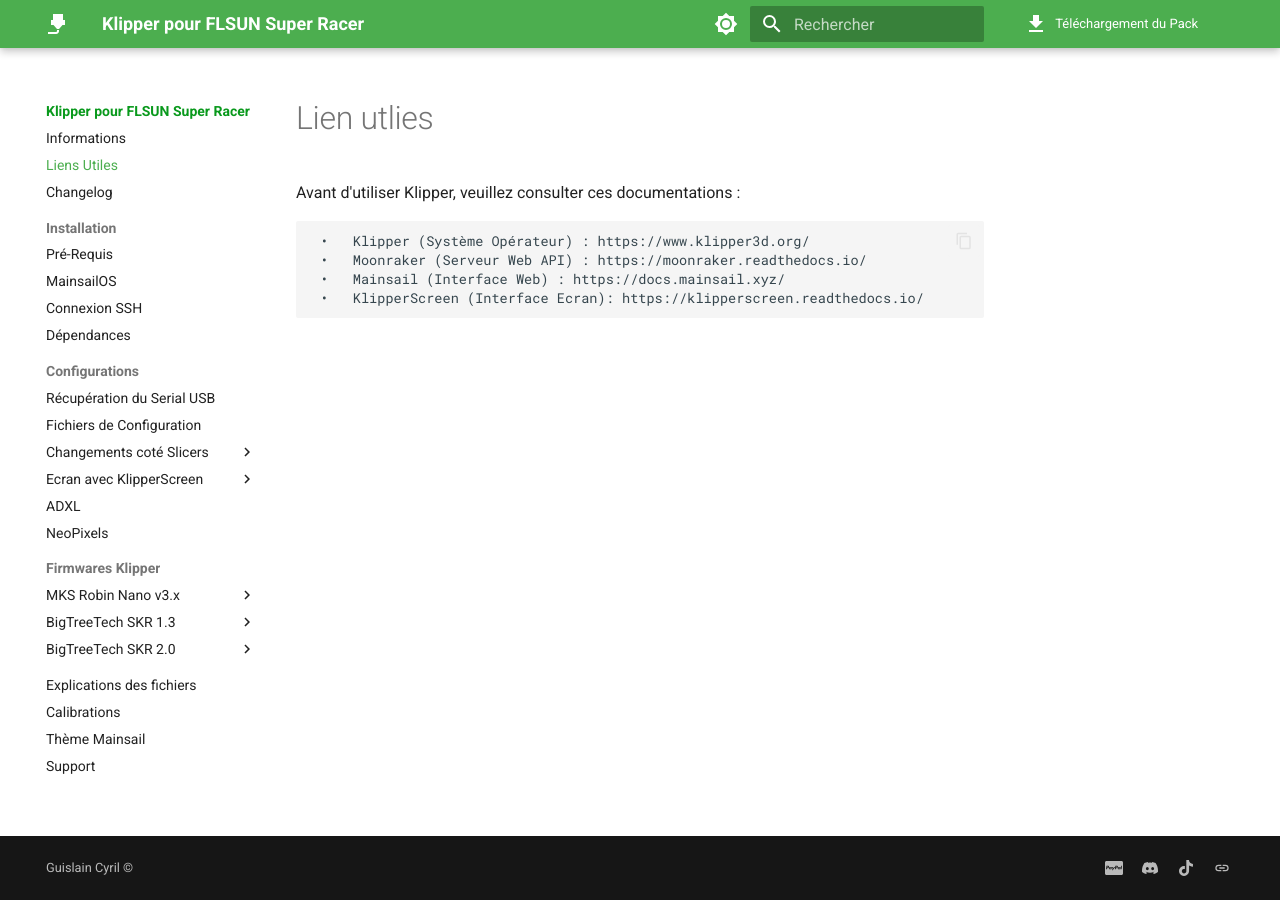
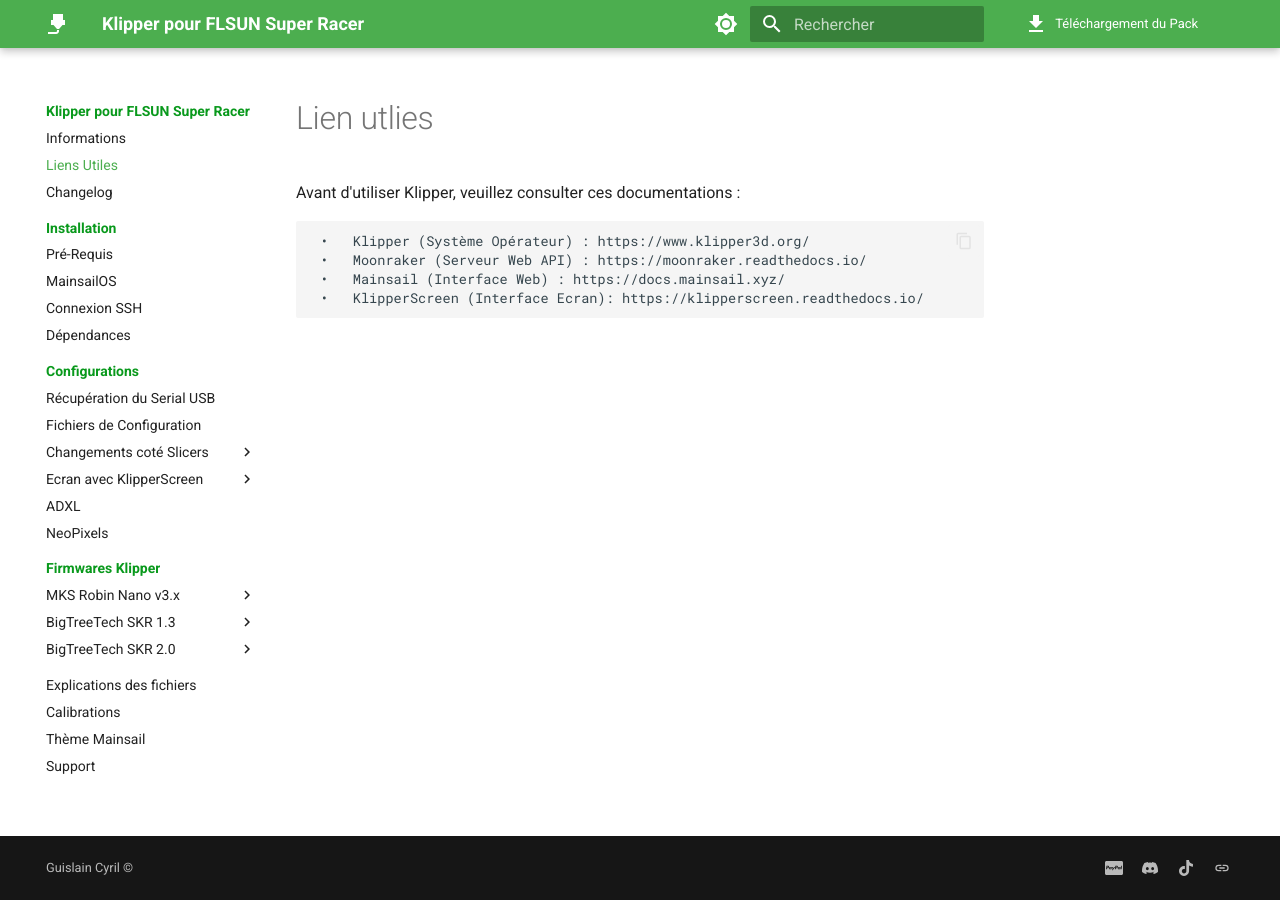
Before and after one commit to Guilouz/test, an MkDocs documentation site: the page built from docs/liens-utiles.md, in a window 1280 px wide. Built offline with MkDocs 1.6.1 and Material for MkDocs 9.7.7, drawn with Linux system fonts in a browser that asks for light colours; comment, search, counter and statistics services are not loaded.

Commit message:
Update extra.css

```diff
--- a/docs/stylesheets/extra.css
+++ b/docs/stylesheets/extra.css
@@ -2,7 +2,6 @@
     	color: #09991c;
 }
 
-[data-md-color-scheme="slate"] {
-	.md-nav__title {
-    	color: #0022ff;
+.md-nav__item--section>.md-nav__link[for] {
+    color: #09991c;
 }
```
